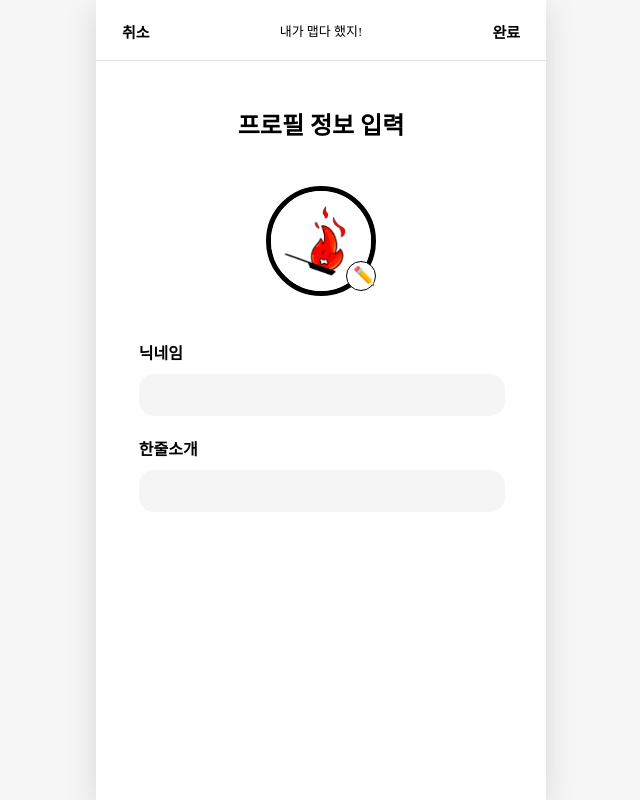
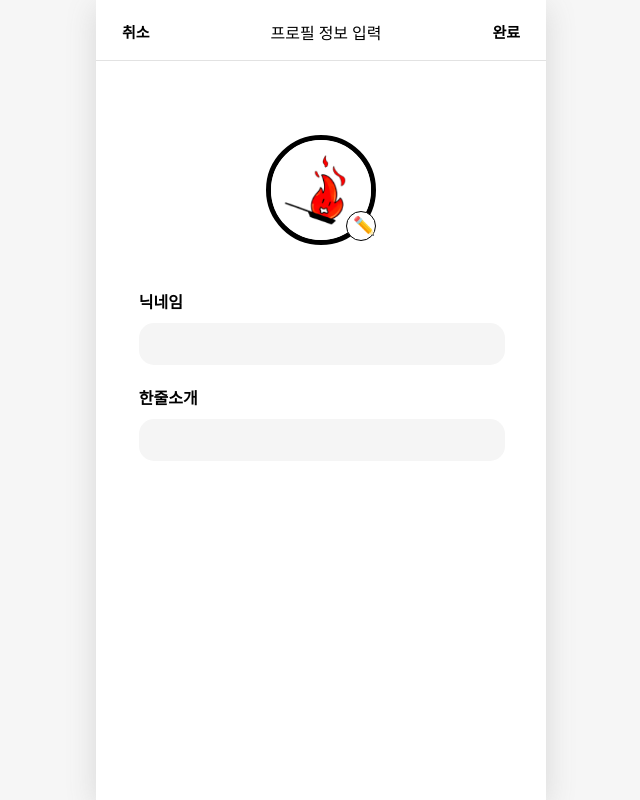
Before and after one commit to Mapdagu/Mapdagu-Front, a React (Create React App) app: page /set_profile in a window 1280 px wide. Shown: the whole page, without its empty margins (319-959 px from the left). Built offline with nearby package versions, Linux system fonts and the light colour scheme; a web font is replaced by a local one.

Commit message:
Refactor: Modify header and managing state

```diff
--- a/src/components/SetProfile.css
+++ b/src/components/SetProfile.css
@@ -4,12 +4,13 @@
 .SetProfile .profile_input{
     margin-left: 5%;
     margin-right: 5%;
-    margin-top: 10%;
+    /* margin-top: 10%; */
 }
 .SetProfile .profile_container{
     margin-bottom: 30px;
     position: relative;
     display: inline-block;
+    padding-top: 74px;
 }
 .SetProfile .text_container{
     text-align: left;
@@ -29,6 +30,7 @@
     margin-bottom: 10px;
 }
 .SetProfile input{
+    font-family: 'Pretendard';
     width: 95%;
     height: 40px;
     font-size: 16px;
@@ -37,18 +39,9 @@
     border-radius: 15px;
     padding-left: 5%;
 }
-.SetProfile button{
-    cursor: pointer;
-    background-color: white;
-    border: none;
-    font-size: 18px;
-    font-weight: bold;
-    margin-left: 20px;
-    margin-right: 20px;
-}
 .SetProfile .btn_overlay{
     position: absolute;
-    top: 75px;
+    top: 150px;
     left: 60px;
     cursor: pointer;
     width: 30px;
@@ -83,7 +76,8 @@
 .btn_profile{
     width: 100%;
     cursor: pointer;
-    font-size: 15px;
+    font-family: 'Pretendard';
+    font-size: 18px;
     padding: 10px;
     padding-left: 100px;
     padding-right: 100px;
--- a/src/components/SetProfile.js
+++ b/src/components/SetProfile.js
@@ -10,9 +10,8 @@ import { useNavigate } from "react-router-dom";
 const SetProfile = ({title, initData, onSubmit}) => {
     const navigate = useNavigate();
     const [modalIsOpen, setModalIsOpen] = useState(false);
-    const [state, setState] = useState({
-        profileId: 0,
-    })
+    const [profileId, setProfileId] = useState(initData && initData.imageNum || 0);
+
     const [inputValue, setInputValue] = useState({
         userName: "",
         imageNum: 0,
@@ -26,15 +25,13 @@ const SetProfile = ({title, initData, onSubmit}) => {
         if(initData){
             setInputValue({
                 ...initData
-            })
+            });
+            setProfileId(initData.imageNum);
         }
     }, [initData])
 
     const goBack = () => {
         navigate(-1);
-    }
-    const goMain = () => {
-        navigate(`/main`);
     }
     const handleInput = (e) => {
         const { name, value } = e.target;
@@ -47,16 +44,13 @@ const SetProfile = ({title, initData, onSubmit}) => {
         onSubmit(inputValue);
     }
     const handleChangeSelection = useCallback((profileId) => {
-        setState((state) => ({
-            ...state,
-            profileId,
-        }));
+        setProfileId(profileId);
     }, []);
     const handleChangeProfile = () => {
         setModalIsOpen(false);
         setInputValue({
             ...inputValue,
-            imageNum: state.profileId,
+            imageNum: profileId,
         });
     }
     const modalStyle = {
@@ -75,12 +69,11 @@ const SetProfile = ({title, initData, onSubmit}) => {
         <div className="SetProfile">
             <div className="header">
                 <Header
-                        title={<button onClick={goMain}>내가 맵다 했지!</button>}
+                        title={title}
                         leftChild={<button onClick={goBack}>취소</button>}
                         rightChild={<button onClick={onSubmitHandler}>완료</button>}
                 />
             </div>
-            <h1>{title}</h1>
             <div className="profile_input">
                 <div className="profile_container">
                     <div><img alt="" src={getProfileImgById(inputValue.imageNum)}/></div>
@@ -93,7 +86,7 @@ const SetProfile = ({title, initData, onSubmit}) => {
                                     key={it.id}
                                     {...it}
                                     onClick={handleChangeSelection}
-                                    isSelected={state.profileId === it.id}
+                                    isSelected={profileId === it.id}
                                 />
                             ))}
                         </div>
```
